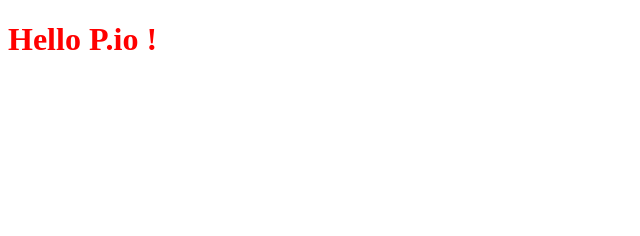
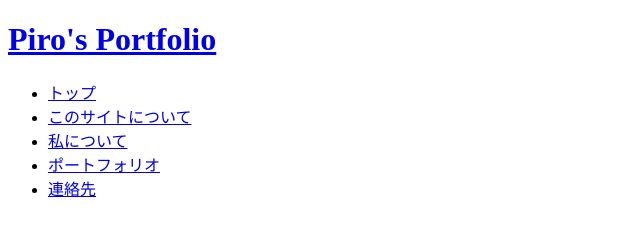
Before and after one commit to pirosiki002/portfolio, a plain HTML site: page index.html in a window 1280 px wide. Shown: the whole page, without its empty margins (0-640 px from the left). Drawn offline with Linux system fonts and the light colour scheme.

Commit message:
Update index.html

```diff
--- a/index.html
+++ b/index.html
@@ -5,9 +5,21 @@
     <meta name="viewport" content="width=device-width, initial-scale=1.0">
     <meta http-equiv="X-UA-Compatible" content="ie=edge">
     <link rel="stylesheet" href="stylesheet.css">
-    <title>Example Portfolio</title>
+    <title>Piro's Portfolio</title>
 </head>
+<header>
+    <!-- site name -->
+    <h1><a href="/">Piro's Portfolio</a></h1>
+    <nav class="pc-nav">
+        <ul>
+            <li><a href="#">トップ</a></li>
+            <li><a href="#">このサイトについて</a></li>
+            <li><a href="#">私について</a></li>
+            <li><a href="#">ポートフォリオ</a></li>
+            <li><a href="#">連絡先</a></li>
+        </ul
+    </nav>
+</header>
 <body>
-    <h1>Hello P.io !</h1>
 </body>
 </html>
```
